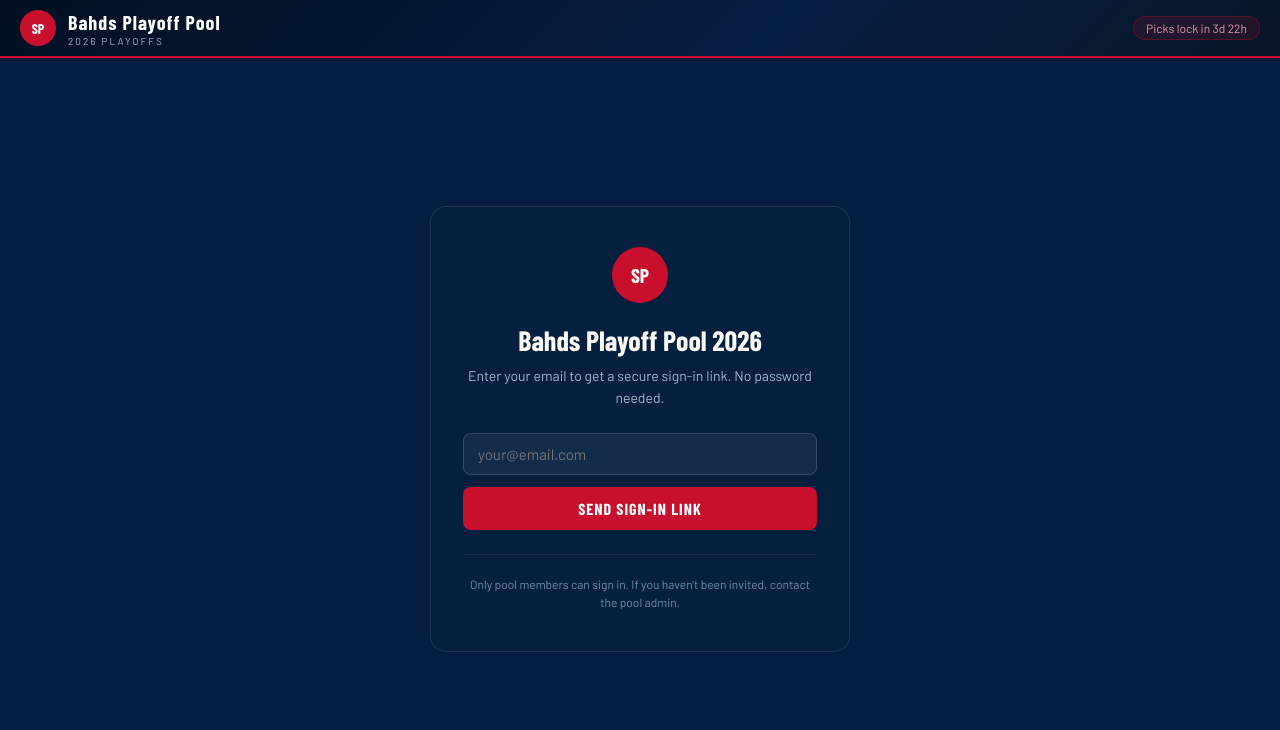
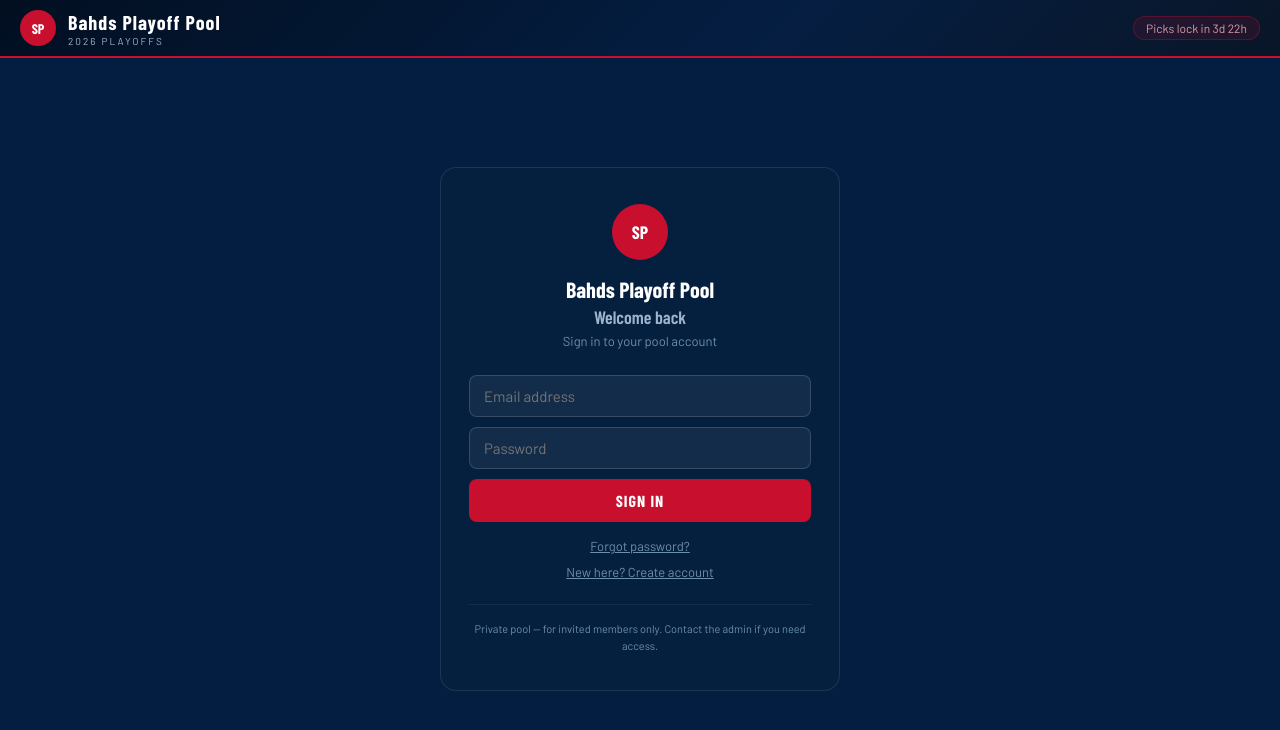
Before and after one commit to AdamBoltman/bahds-playoff-pool, a React (Vite) app: page /login in a window 1280 px wide. Shown: the top 730 px of the page. Built offline with nearby package versions, Linux system fonts and the light colour scheme; no server answers.

Commit message:
Add files via upload

```diff
--- a/index.html
+++ b/index.html
@@ -3,8 +3,19 @@
   <head>
     <meta charset="UTF-8" />
     <meta name="viewport" content="width=device-width, initial-scale=1.0" />
-    <title>Bahds Playoff Pool 2026</title>
-    <link rel="icon" href="/puck.svg" />
+    <title>Bahds Playoff Pool</title>
+
+    <!-- PWA -->
+    <link rel="manifest" href="/manifest.json" />
+    <meta name="theme-color" content="#C8102E" />
+
+    <!-- iOS home screen -->
+    <meta name="apple-mobile-web-app-capable" content="yes" />
+    <meta name="apple-mobile-web-app-status-bar-style" content="black-translucent" />
+    <meta name="apple-mobile-web-app-title" content="Bahds Pool" />
+    <link rel="apple-touch-icon" href="/icon-192.png" />
+
+    <!-- Fonts -->
     <link href="https://fonts.googleapis.com/css2?family=Barlow+Condensed:wght@400;500;600;700&family=Barlow:wght@400;500&display=swap" rel="stylesheet">
   </head>
   <body>
--- a/src/hooks/useAuth.jsx
+++ b/src/hooks/useAuth.jsx
@@ -18,23 +18,11 @@ export function AuthProvider({ children }) {
     return () => subscription.unsubscribe()
   }, [])
 
-  const signIn = async (email) => {
-    const { error } = await supabase.auth.signInWithOtp({
-      email,
-      options: {
-        emailRedirectTo: window.location.origin,
-        shouldCreateUser: true,
-      }
-    })
-    return { error }
-  }
-
   const signOut = () => supabase.auth.signOut()
-
-  const isAdmin = user?.email === ADMIN_EMAIL
+  const isAdmin = user?.email?.toLowerCase() === ADMIN_EMAIL?.toLowerCase()
 
   return (
-    <AuthContext.Provider value={{ user, loading, signIn, signOut, isAdmin }}>
+    <AuthContext.Provider value={{ user, loading, signOut, isAdmin }}>
       {children}
     </AuthContext.Provider>
   )
--- a/src/pages/LoginPage.jsx
+++ b/src/pages/LoginPage.jsx
@@ -1,66 +1,180 @@
-import { useState } from 'react'
+import { useState, useEffect } from 'react'
 import { useAuth } from '../hooks/useAuth.jsx'
+import { supabase } from '../lib/supabase.js'
+
+// Detect if we're on a password reset callback
+function isResetMode() {
+  const hash = window.location.hash
+  return hash.includes('type=recovery') || hash.includes('access_token')
+}
 
 export default function LoginPage() {
   const { signIn } = useAuth()
+  const [mode, setMode] = useState(isResetMode() ? 'reset' : 'login') // login | signup | forgot | reset | sent
   const [email, setEmail] = useState('')
-  const [sent, setSent] = useState(false)
+  const [password, setPassword] = useState('')
+  const [confirmPassword, setConfirmPassword] = useState('')
   const [loading, setLoading] = useState(false)
   const [error, setError] = useState('')
+  const [message, setMessage] = useState('')
 
-  async function handleSubmit(e) {
+  async function handleLogin(e) {
     e.preventDefault()
-    if (!email.trim()) return
-    setLoading(true)
-    setError('')
-    const { error } = await signIn(email.trim().toLowerCase())
+    if (!email || !password) return
+    setLoading(true); setError('')
+    const { error } = await supabase.auth.signInWithPassword({ email: email.trim().toLowerCase(), password })
+    setLoading(false)
+    if (error) setError('Incorrect email or password. Try again or use Forgot Password.')
+  }
+
+  async function handleSignup(e) {
+    e.preventDefault()
+    if (!email || !password) return
+    if (password.length < 6) { setError('Password must be at least 6 characters.'); return }
+    if (password !== confirmPassword) { setError('Passwords don\'t match.'); return }
+    setLoading(true); setError('')
+    const { error } = await supabase.auth.signUp({
+      email: email.trim().toLowerCase(),
+      password,
+      options: { emailRedirectTo: window.location.origin }
+    })
     setLoading(false)
     if (error) setError(error.message)
-    else setSent(true)
+    else { setMode('sent'); setMessage(`Account created! Check your email to verify, then come back and log in.`) }
+  }
+
+  async function handleForgot(e) {
+    e.preventDefault()
+    if (!email) return
+    setLoading(true); setError('')
+    const { error } = await supabase.auth.resetPasswordForEmail(email.trim().toLowerCase(), {
+      redirectTo: `${window.location.origin}/login`
+    })
+    setLoading(false)
+    if (error) setError(error.message)
+    else { setMode('sent'); setMessage(`Password reset link sent to ${email}. Check your inbox.`) }
+  }
+
+  async function handleReset(e) {
+    e.preventDefault()
+    if (!password) return
+    if (password.length < 6) { setError('Password must be at least 6 characters.'); return }
+    if (password !== confirmPassword) { setError('Passwords don\'t match.'); return }
+    setLoading(true); setError('')
+    const { error } = await supabase.auth.updateUser({ password })
+    setLoading(false)
+    if (error) setError(error.message)
+    else { setMode('sent'); setMessage('Password updated! You can now log in with your new password.') }
+  }
+
+  const titles = {
+    login: 'Welcome back',
+    signup: 'Create account',
+    forgot: 'Reset password',
+    reset: 'Set new password',
+    sent: 'Check your email',
+  }
+
+  const subtitles = {
+    login: 'Sign in to your pool account',
+    signup: 'Join the Bahds Playoff Pool',
+    forgot: 'We\'ll send you a reset link',
+    reset: 'Choose a new password',
+    sent: message,
   }
 
   return (
     <div style={s.outer}>
       <div style={s.card} className="fade-up">
-        <div style={s.logo}>
+        <div style={s.logoWrap}>
           <div style={s.puck}>SP</div>
         </div>
-        <h1 style={s.title}>Bahds Playoff Pool 2026</h1>
-        <p style={s.sub}>Enter your email to get a secure sign-in link. No password needed.</p>
+        <div style={s.appName}>Bahds Playoff Pool</div>
+        <div style={s.title}>{titles[mode]}</div>
+        <div style={s.subtitle}>{subtitles[mode]}</div>
 
-        {!sent ? (
-          <form onSubmit={handleSubmit}>
-            <input
-              style={s.input}
-              type="email"
-              placeholder="your@email.com"
-              value={email}
-              onChange={e => setEmail(e.target.value)}
-              required
-              autoFocus
-            />
+        {mode === 'login' && (
+          <form onSubmit={handleLogin}>
+            <input style={s.input} type="email" placeholder="Email address" value={email}
+              onChange={e => setEmail(e.target.value)} required autoFocus />
+            <input style={s.input} type="password" placeholder="Password" value={password}
+              onChange={e => setPassword(e.target.value)} required />
             {error && <div style={s.error}>{error}</div>}
             <button style={s.btn} type="submit" disabled={loading}>
-              {loading ? <span className="spinner" /> : 'Send Sign-In Link'}
+              {loading ? <span className="spinner" /> : 'Sign In'}
+            </button>
+            <div style={s.links}>
+              <button type="button" style={s.link} onClick={() => { setMode('forgot'); setError('') }}>
+                Forgot password?
+              </button>
+              <button type="button" style={s.link} onClick={() => { setMode('signup'); setError('') }}>
+                New here? Create account
+              </button>
+            </div>
+          </form>
+        )}
+
+        {mode === 'signup' && (
+          <form onSubmit={handleSignup}>
+            <input style={s.input} type="email" placeholder="Email address" value={email}
+              onChange={e => setEmail(e.target.value)} required autoFocus />
+            <input style={s.input} type="password" placeholder="Password (min 6 characters)" value={password}
+              onChange={e => setPassword(e.target.value)} required />
+            <input style={s.input} type="password" placeholder="Confirm password" value={confirmPassword}
+              onChange={e => setConfirmPassword(e.target.value)} required />
+            {error && <div style={s.error}>{error}</div>}
+            <button style={s.btn} type="submit" disabled={loading}>
+              {loading ? <span className="spinner" /> : 'Create Account'}
+            </button>
+            <div style={s.links}>
+              <button type="button" style={s.link} onClick={() => { setMode('login'); setError('') }}>
+                Already have an account? Sign in
+              </button>
+            </div>
+          </form>
+        )}
+
+        {mode === 'forgot' && (
+          <form onSubmit={handleForgot}>
+            <input style={s.input} type="email" placeholder="Your email address" value={email}
+              onChange={e => setEmail(e.target.value)} required autoFocus />
+            {error && <div style={s.error}>{error}</div>}
+            <button style={s.btn} type="submit" disabled={loading}>
+              {loading ? <span className="spinner" /> : 'Send Reset Link'}
+            </button>
+            <div style={s.links}>
+              <button type="button" style={s.link} onClick={() => { setMode('login'); setError('') }}>
+                Back to sign in
+              </button>
+            </div>
+          </form>
+        )}
+
+        {mode === 'reset' && (
+          <form onSubmit={handleReset}>
+            <input style={s.input} type="password" placeholder="New password (min 6 characters)" value={password}
+              onChange={e => setPassword(e.target.value)} required autoFocus />
+            <input style={s.input} type="password" placeholder="Confirm new password" value={confirmPassword}
+              onChange={e => setConfirmPassword(e.target.value)} required />
+            {error && <div style={s.error}>{error}</div>}
+            <button style={s.btn} type="submit" disabled={loading}>
+              {loading ? <span className="spinner" /> : 'Update Password'}
             </button>
           </form>
-        ) : (
-          <div style={s.sentBox}>
+        )}
+
+        {mode === 'sent' && (
+          <div style={{ textAlign: 'center' }}>
             <div style={s.checkmark}>✓</div>
-            <div style={s.sentTitle}>Check your email</div>
-            <div style={s.sentSub}>
-              We sent a sign-in link to <strong style={{ color: 'white' }}>{email}</strong>.
-              Click the link in that email to enter the pool.
-            </div>
-            <button style={{ ...s.btn, marginTop: 16, background: 'transparent', color: '#A0B4CC' }}
-              onClick={() => { setSent(false); setEmail('') }}>
-              Use a different email
+            <button type="button" style={{ ...s.btn, marginTop: 20 }}
+              onClick={() => { setMode('login'); setError(''); setMessage('') }}>
+              Back to Sign In
             </button>
           </div>
         )}
 
         <div style={s.note}>
-          Only pool members can sign in. If you haven't been invited, contact the pool admin.
+          Private pool — for invited members only. Contact the admin if you need access.
         </div>
       </div>
     </div>
@@ -68,63 +182,18 @@ export default function LoginPage() {
 }
 
 const s = {
-  outer: {
-    minHeight: 'calc(100vh - 58px)',
-    display: 'flex', alignItems: 'center', justifyContent: 'center',
-    padding: 20,
-  },
-  card: {
-    background: '#051F3E',
-    border: '1px solid rgba(255,255,255,0.1)',
-    borderRadius: 16,
-    padding: '40px 32px',
-    width: '100%', maxWidth: 420,
-    textAlign: 'center',
-  },
-  logo: { marginBottom: 20 },
-  puck: {
-    width: 56, height: 56, background: '#C8102E', borderRadius: '50%',
-    display: 'inline-flex', alignItems: 'center', justifyContent: 'center',
-    fontFamily: "'Barlow Condensed', sans-serif", fontSize: 20, fontWeight: 700,
-  },
-  title: {
-    fontFamily: "'Barlow Condensed', sans-serif",
-    fontSize: 28, fontWeight: 700, marginBottom: 8,
-  },
-  sub: { fontSize: 14, color: '#A0B4CC', lineHeight: 1.6, marginBottom: 24 },
-  input: {
-    width: '100%', padding: '11px 14px',
-    background: 'rgba(255,255,255,0.06)',
-    border: '1px solid rgba(255,255,255,0.15)',
-    borderRadius: 8, color: 'white', fontSize: 15,
-    marginBottom: 12, outline: 'none',
-    transition: 'border-color 0.15s',
-  },
-  btn: {
-    width: '100%', padding: '12px',
-    background: '#C8102E', color: 'white', border: 'none',
-    borderRadius: 8,
-    fontFamily: "'Barlow Condensed', sans-serif",
-    fontSize: 16, fontWeight: 700, letterSpacing: 1, textTransform: 'uppercase',
-    cursor: 'pointer', display: 'flex', alignItems: 'center', justifyContent: 'center',
-  },
-  error: {
-    color: '#FF8A9A', fontSize: 13, marginBottom: 10, textAlign: 'left',
-  },
-  sentBox: { textAlign: 'center' },
-  checkmark: {
-    width: 52, height: 52, background: 'rgba(29,158,117,0.2)',
-    border: '1px solid #1D9E75', borderRadius: '50%',
-    display: 'inline-flex', alignItems: 'center', justifyContent: 'center',
-    fontSize: 22, color: '#1D9E75', marginBottom: 16,
-  },
-  sentTitle: {
-    fontFamily: "'Barlow Condensed', sans-serif",
-    fontSize: 22, fontWeight: 700, marginBottom: 8,
-  },
-  sentSub: { fontSize: 14, color: '#A0B4CC', lineHeight: 1.6 },
-  note: {
-    marginTop: 24, fontSize: 12, color: '#6B8FAD', lineHeight: 1.5,
-    borderTop: '1px solid rgba(255,255,255,0.06)', paddingTop: 20,
-  },
+  outer: { minHeight: 'calc(100vh - 58px)', display: 'flex', alignItems: 'center', justifyContent: 'center', padding: 20 },
+  card: { background: '#051F3E', border: '1px solid rgba(255,255,255,0.1)', borderRadius: 16, padding: '36px 28px', width: '100%', maxWidth: 400, textAlign: 'center' },
+  logoWrap: { marginBottom: 16 },
+  puck: { width: 56, height: 56, background: '#C8102E', borderRadius: '50%', display: 'inline-flex', alignItems: 'center', justifyContent: 'center', fontFamily: "'Barlow Condensed',sans-serif", fontSize: 18, fontWeight: 700 },
+  appName: { fontFamily: "'Barlow Condensed',sans-serif", fontSize: 22, fontWeight: 700, color: 'white', marginBottom: 4 },
+  title: { fontFamily: "'Barlow Condensed',sans-serif", fontSize: 18, fontWeight: 600, color: '#A0B4CC', marginBottom: 4 },
+  subtitle: { fontSize: 13, color: '#6B8FAD', lineHeight: 1.5, marginBottom: 24 },
+  input: { width: '100%', padding: '11px 14px', background: 'rgba(255,255,255,0.06)', border: '1px solid rgba(255,255,255,0.15)', borderRadius: 8, color: 'white', fontSize: 15, marginBottom: 10, outline: 'none', display: 'block', textAlign: 'left' },
+  btn: { width: '100%', padding: '12px', background: '#C8102E', color: 'white', border: 'none', borderRadius: 8, fontFamily: "'Barlow Condensed',sans-serif", fontSize: 16, fontWeight: 700, letterSpacing: 1, textTransform: 'uppercase', cursor: 'pointer', display: 'flex', alignItems: 'center', justifyContent: 'center', marginTop: 4 },
+  error: { color: '#FF8A9A', fontSize: 13, marginBottom: 10, textAlign: 'left', lineHeight: 1.4 },
+  links: { display: 'flex', flexDirection: 'column', gap: 10, marginTop: 16 },
+  link: { background: 'transparent', border: 'none', color: '#6B8FAD', fontSize: 13, cursor: 'pointer', textDecoration: 'underline', padding: 0 },
+  checkmark: { width: 56, height: 56, background: 'rgba(29,158,117,0.2)', border: '1px solid #1D9E75', borderRadius: '50%', display: 'inline-flex', alignItems: 'center', justifyContent: 'center', fontSize: 24, color: '#1D9E75' },
+  note: { marginTop: 24, fontSize: 11, color: '#6B8FAD', lineHeight: 1.5, borderTop: '1px solid rgba(255,255,255,0.06)', paddingTop: 16 },
 }
```
Also changed, not shown: public/manifest.json (added), 1 other file (tests, documents, lock files or other folders).
